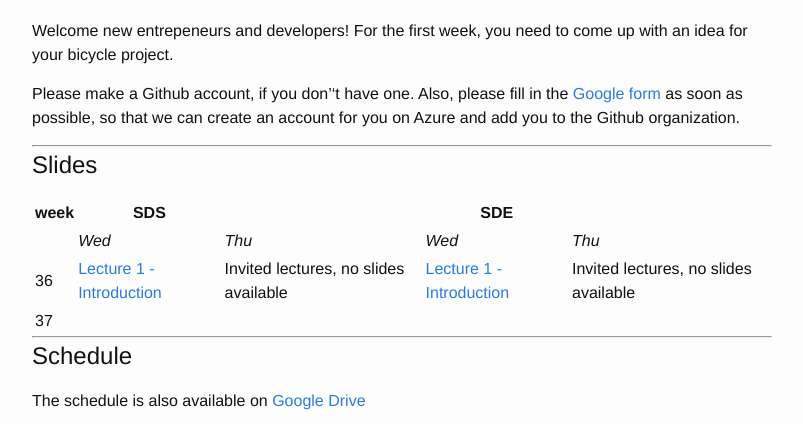
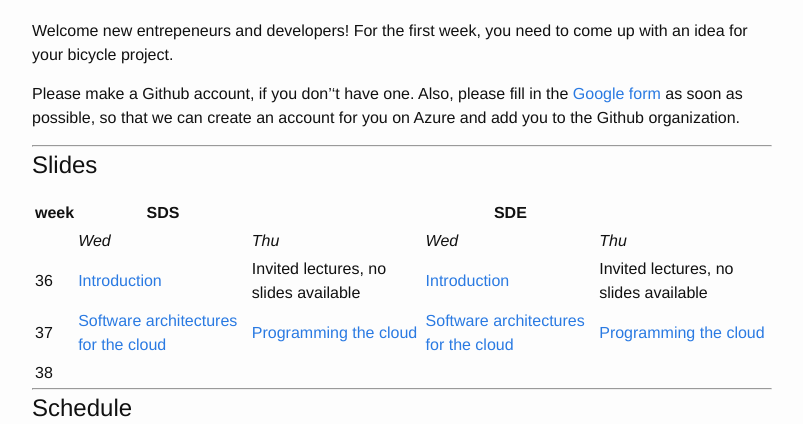
Before and after one commit to tschroter/giphouse.github.io, a Jekyll site: the page built from index.html, in a window 1280 px wide and 900 px high, scrolled down 414 px, cut to the strip 0-424 px from the top of the window. Shown: the whole strip, without its empty margins (238-1041 px from the left). Built offline with Jekyll 4.4.1, drawn with Linux system fonts in a browser that asks for light colours.

Commit message:
Upload slides for week 37

```diff
--- a/_includes/site.md
+++ b/_includes/site.md
@@ -34,8 +34,9 @@ Slides
 | week | SDS |     | SDE |     |
 |------|-----|-----|-----|-----|
 |      | *Wed* | *Thu* | *Wed* | *Thu* |
-| 36   | [Lecture 1 - Introduction](https://drive.google.com/open?id=0B6Zf71MLHzExbklha3VoZXVwUW8) | Invited lectures, no slides available  | [Lecture 1 - Introduction](https://drive.google.com/open?id=0B6Zf71MLHzExbklha3VoZXVwUW8) | Invited lectures, no slides available |
-| 37   |     |     |     |     |
+| 36   | [Introduction](https://drive.google.com/open?id=0B6Zf71MLHzExbklha3VoZXVwUW8) | Invited lectures, no slides available  | [Introduction](https://drive.google.com/open?id=0B6Zf71MLHzExbklha3VoZXVwUW8) | Invited lectures, no slides available |
+| 37   | [Software architectures for the cloud](https://drive.google.com/open?id=0B6Zf71MLHzExRGMtMGt5akE0SUE) | [Programming the cloud](https://drive.google.com/open?id=0B6Zf71MLHzExRU4talhwR1dKb28)  | [Software architectures for the cloud](https://drive.google.com/open?id=0B6Zf71MLHzExRGMtMGt5akE0SUE) | [Programming the cloud](https://drive.google.com/open?id=0B6Zf71MLHzExRU4talhwR1dKb28)|
+| 38   |     |     |     |     |
 
 ***
 
```
